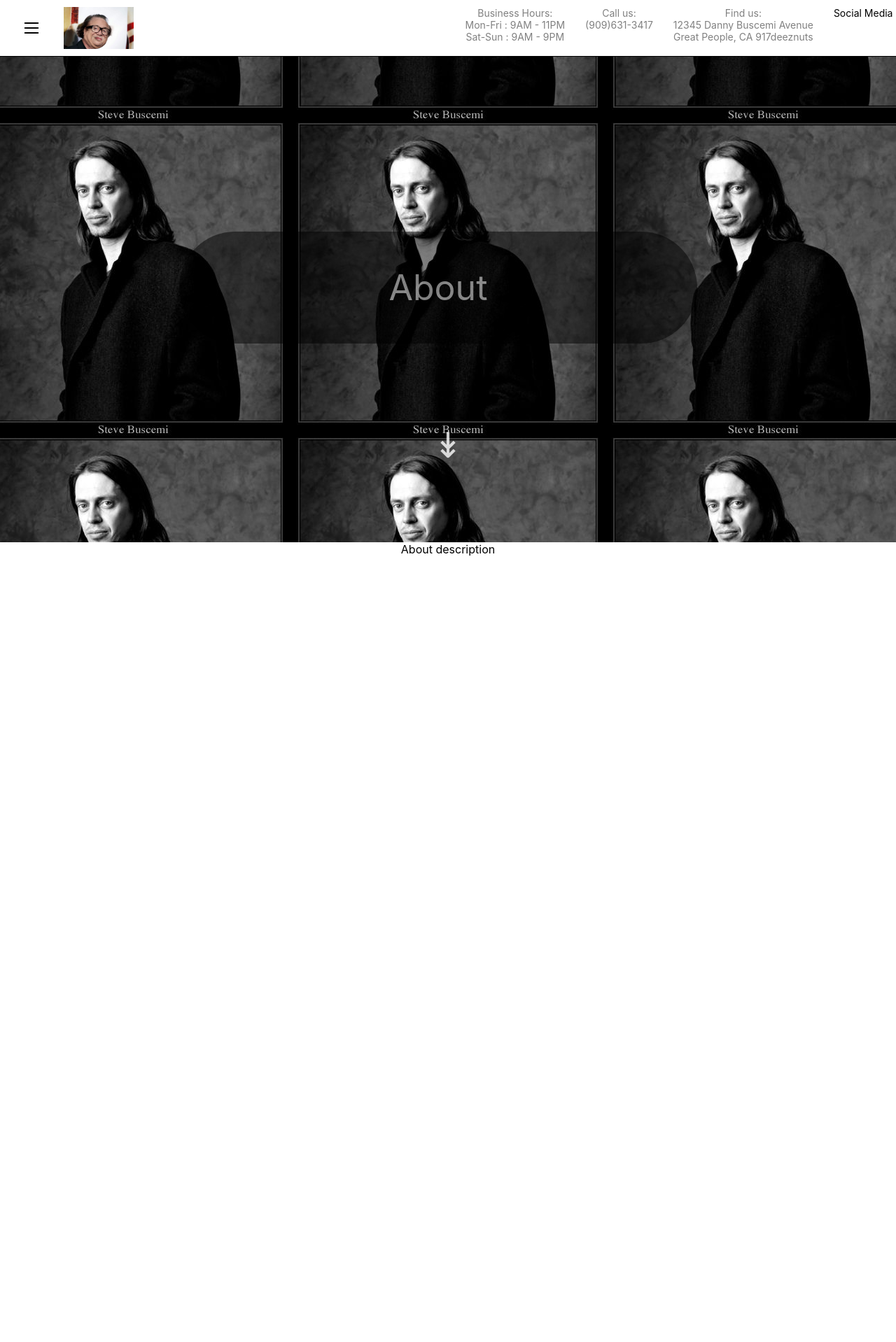
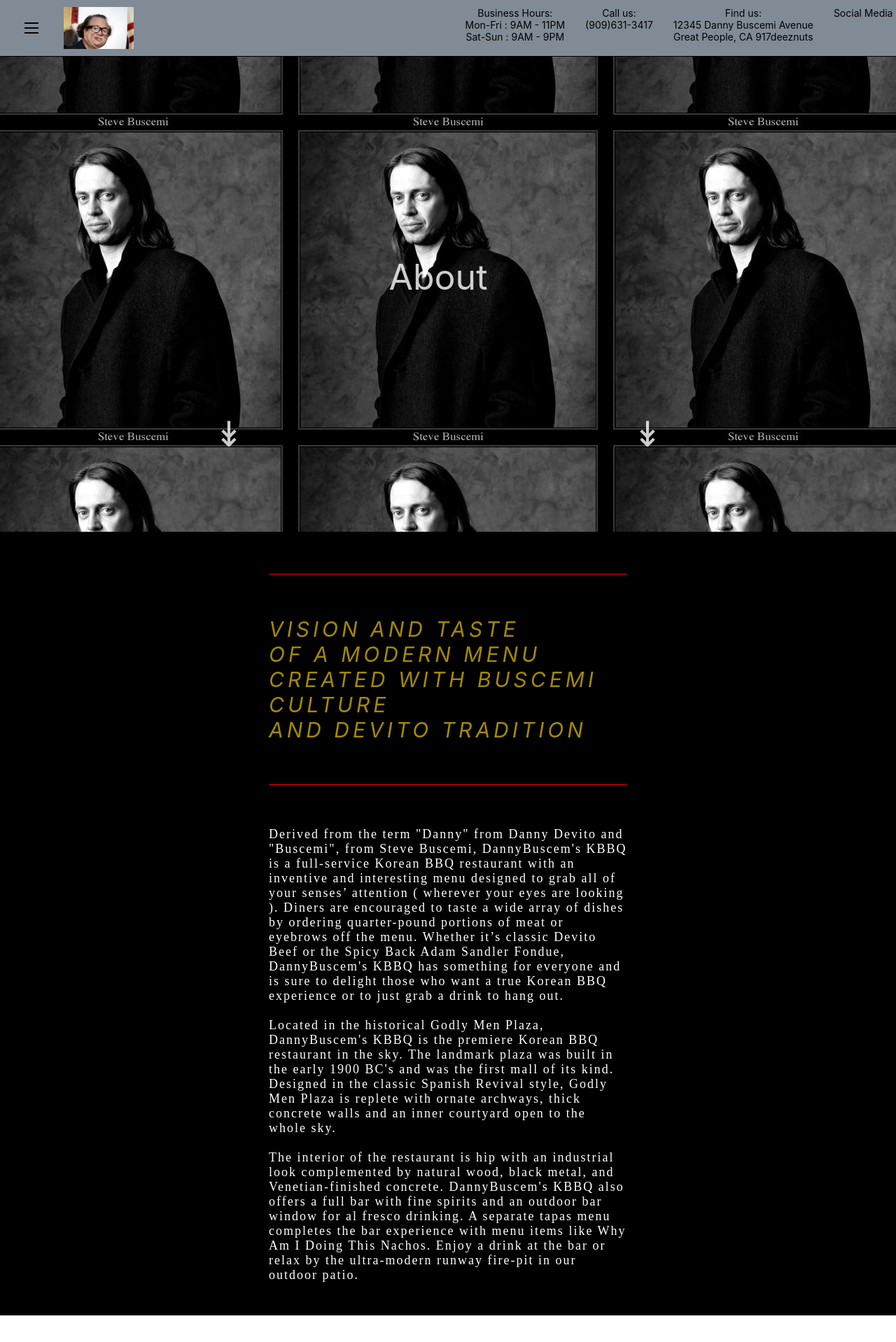
Before and after one commit to Adrian-Ligad/KBBQ-Site, a React (Create React App) app: page /About in a window 1280 px wide. Shown: the top 1918 px of the page at 70% size. Before the commit the page ends 800 px from the top, so only its background shows below. Built offline with nearby package versions, Linux system fonts and the light colour scheme; what google-maps-react would draw is missing.

Commit message:
finished about page

```diff
--- a/src/AboutPage/AboutPage.js
+++ b/src/AboutPage/AboutPage.js
@@ -1,12 +1,13 @@
 import Description from './DescriptionAbout'
 
 import { AboutPageWrapper, AboutPageStory, AboutPageStoryContent,AboutPageArrowDown } from './AboutPage.styled'
+
 export default function AboutPage({ scroll }) {
     return(
         <AboutPageWrapper>
             <AboutPageStory>
                 <AboutPageStoryContent scroll = {scroll}>About</AboutPageStoryContent>
-                <AboutPageArrowDown scroll = {scroll}>↡</AboutPageArrowDown>
+                <AboutPageArrowDown scroll = {scroll}><div>↡</div><div>↡</div></AboutPageArrowDown>
             </AboutPageStory>
             <Description/>
         </AboutPageWrapper>
--- a/src/AboutPage/AboutPage.styled.js
+++ b/src/AboutPage/AboutPage.styled.js
@@ -1,4 +1,6 @@
 import styled from 'styled-components'
+
+import DescriptionAbout from './DescriptionAbout'
 
 import SteveHotty from '../pictures/SteveHotty.jpg'
 
@@ -17,7 +19,7 @@
     width:100%;
 `
 
-const AboutPageStoryContent = styled.div`
+const AboutPageStoryContent = styled(AboutPageWrapper)`
     color:white;
     border-radius: 100px;
     text-align:center;
@@ -27,19 +29,48 @@
     font-size: 50px;
     width:50%;
     transition: opacity .2s ease-in;
-    background:black;
-    opacity:${({ scroll }) => scroll < 20 ? "0.5" : "0" };
+    opacity:${({ scroll }) => scroll < 20 ? "0.8" : "0" };
 `
 
-const AboutPageArrowDown = styled.div`
+const AboutPageArrowDown = styled(AboutPageStoryContent)`
+    margin-top:5%;
+    padding:1em 1em;
+    flex-direction:row;
+    justify-content: space-between;
+`
+
+// For description
+const AboutPageDescription = styled.div`
+    width:100%;
+    height:70em;
     color:white;
-    opacity:1;
-    text-align:center;
-    margin-top:9%;
-    font-size:50px;
-    transition: opacity .2s ease-in;
-    opacity:${({ scroll }) => scroll < 20 ? "0.8" : "0" };
+    background:black;
+    display:flex;
+    flex-direction:column;
+    align-items:center;
 
 `
+const DescriptionCatcher = styled.div`
+    margin:2em 0;
+    padding:2em 0;
+    width:40%;
+    border-top: 1px solid red;
+    border-bottom: 1px solid red;
+    font-style: oblique;
+    letter-spacing:5px;
+    font-size:30px;
+    color:#A38A00;
+`
 
-export { AboutPageWrapper, AboutPageStory, AboutPageStoryContent, AboutPageArrowDown }
+const DescriptionContent = styled.div`
+    font-family: "Times New Roman", Times, serif;
+    width:40%;
+    letter-spacing:2px;
+    font-size:18px;
+    color:white;
+`
+
+export {
+    AboutPageWrapper, AboutPageStory, AboutPageStoryContent, AboutPageArrowDown,
+    AboutPageDescription, DescriptionCatcher, DescriptionContent
+}
--- a/src/AboutPage/DescriptionAbout.js
+++ b/src/AboutPage/DescriptionAbout.js
@@ -1,7 +1,33 @@
+import { AboutPageDescription, DescriptionCatcher, DescriptionContent } from './AboutPage.styled'
+
 export default function DescriptionAbout() {
     return (
-        <div>
-            About description
-        </div>
+        <AboutPageDescription>
+            <DescriptionCatcher>
+                VISION AND TASTE<br/>
+                OF A MODERN MENU <br/>
+                CREATED WITH BUSCEMI CULTURE <br/>
+                AND DEVITO TRADITION
+            </DescriptionCatcher>
+            <DescriptionContent>
+            Derived from the term "Danny" from Danny Devito and "Buscemi", from Steve Buscemi, DannyBuscem's KBBQ is a full-service Korean BBQ
+            restaurant with an inventive and interesting menu designed to grab all of
+            your senses’ attention ( wherever your eyes are looking ). Diners are encouraged to taste a wide array of dishes by ordering
+            quarter-pound portions of meat or eyebrows off the
+            menu. Whether it’s classic Devito Beef or the Spicy Back Adam Sandler Fondue, DannyBuscem's KBBQ has something for everyone and is sure
+            to delight those who want a true Korean BBQ experience or to just grab a drink to hang out.<br/>
+            <br/>
+            Located in the historical Godly Men Plaza, DannyBuscem's KBBQ is the
+            premiere Korean BBQ restaurant in the sky.  The landmark plaza was built in the early 1900 BC's and was the first mall of its
+            kind.  Designed in the classic Spanish Revival style, Godly Men Plaza is replete with ornate archways, thick concrete walls and an
+            inner courtyard open to the whole sky. <br/>
+            <br/>
+            The interior of the restaurant is hip with an industrial look complemented by natural wood, black metal, and Venetian-finished
+            concrete.  DannyBuscem's KBBQ also offers a full bar with fine spirits and an outdoor bar window for al fresco drinking. A separate tapas
+            menu completes the bar experience with menu items like Why Am I Doing This Nachos.  Enjoy a drink at the bar or relax by the ultra-modern runway
+            fire-pit in our outdoor patio.
+            </DescriptionContent>
+            <div id = "Gallery"><br/><br/><br/><br/><br/>To Add: Gallery of the wait staff, location(Inside and Outside</div>
+        </AboutPageDescription>
     )
 }
--- a/src/Header/FillerDiv.styled.js
+++ b/src/Header/FillerDiv.styled.js
@@ -4,7 +4,7 @@
 const FillerDiv = styled.div`
     background:white;
     width:100%;
-    height: 75px;
+    height: 60px;
     transition: .2s ease-out;
 `
 
--- a/src/Header/Hamburger/StyledMenu.styled.js
+++ b/src/Header/Hamburger/StyledMenu.styled.js
@@ -1,4 +1,6 @@
 import styled from 'styled-components';
+
+const scrollChangeSize = 70;
 
 const StyledMenu = styled.nav`
   z-index:50;
@@ -6,14 +8,14 @@
   display: flex;
   flex-direction: column;
   position: absolute;
-  height: ${({ scroll }) => scroll < 60 ? "900%" : "1200%"};
+  height: ${({ scroll }) => scroll < scrollChangeSize ? "900%" : "1200%"};
   width: 250px;
-  padding-left:${({ scroll }) => scroll < 60 ? "75px" : "93.5px"};
-  padding-top:${({ scroll }) => scroll < 60 ? "0px" : "19px"};
+  padding-left:${({ scroll }) => scroll < scrollChangeSize ? "75px" : "93.5px"};
+  padding-top:${({ scroll }) => scroll < scrollChangeSize ? "0px" : "19px"};
   text-align: left;
-  top: ${({ scroll }) => scroll < 60 ? "81px" : "62px"};
-  border-right:solid 2px;
-  border-color: ${({ scroll }) => scroll < 60 ? "black" : "gray"};
+  top: ${({ scroll }) => scroll < scrollChangeSize ? "81px" : "62px"};
+  border-right:solid 1px;
+  border-color:"#2F4F4F";
   transition:  0.2s ease-out;
   transform: ${({ open }) => open ? 'translateX(4%)' : 'translateX(-120%)'};
 
--- a/src/Header/Header.styled.js
+++ b/src/Header/Header.styled.js
@@ -1,14 +1,14 @@
 import styled, { css } from 'styled-components'
 
 import dannyLogo from '../pictures/DannyBuscemi.jpg'
-
+const scrollChangeSize = 70;
 //different stylings
 const Header = styled.div`
     font-size: 14px;
     border-bottom: solid;
-    border-color: ${({ scroll  }) => scroll < 60 ?  "black" : "maroon"};
-    border-width: ${({ scroll  }) => scroll < 60 ?  "1px" : "2px"};
-    background-color: ${({ scroll  }) => scroll < 60 ?  "white" : "black"};
+    border-color: ${({ scroll  }) => scroll < scrollChangeSize ?  "black" : "#2F4F4F"};
+    border-width: ${({ scroll  }) => scroll < scrollChangeSize ?  "1px" : "2px"};
+    background-color: ${({ scroll  }) => scroll < scrollChangeSize ?  "#808B96" : "black"};
     transition: .2s ease-out;
     position: fixed;
     height:60px;
@@ -19,7 +19,7 @@
     flex-direction: row;
     justify-content: space-between;
     text-align: center;
-    padding:${( { scroll }) => scroll < 60 ? "10px" : "0px"};
+    padding:${( { scroll }) => scroll < scrollChangeSize ? "10px" : "0px"};
 
 `
 
@@ -44,7 +44,7 @@
     width: 50%;
 `
 const StaticText = css`
-    color: ${( { scroll } ) => scroll < 60 ? "gray" : "white"};
+    color: ${( { scroll } ) => scroll < scrollChangeSize ? "black" : "white"};
 `
 
 //combined stylings and css
```
